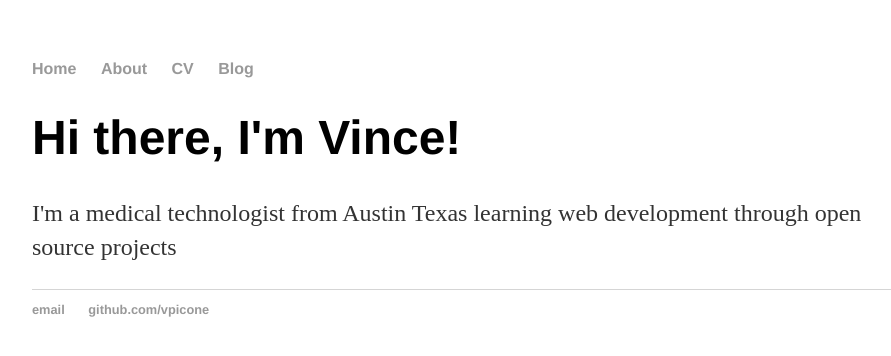
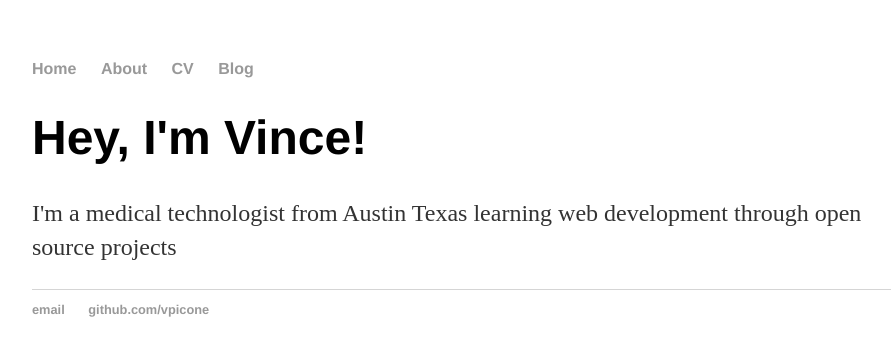
Before and after one commit to vpicone/vpicone.github.io, a Jekyll site: the page built from index.html, in a window 1280 px wide. Shown: the top 356 px of the page, without its empty margins (160-1051 px from the left). Built offline with Jekyll 4.4.1, drawn with Linux system fonts in a browser that asks for light colours.

Commit message:
Change introduction

```diff
--- a/index.html
+++ b/index.html
@@ -3,6 +3,6 @@ layout: default
 title: Vince Picone MT
 ---
 <div class="blurb">
-	<h1>Hi there, I'm Vince!</h1>
+	<h1>Hey, I'm Vince!</h1>
 	<p>I'm a medical technologist from Austin Texas learning web development through open source projects</p>
 </div><!-- /.blurb -->
```
